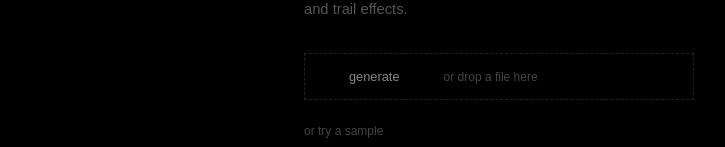
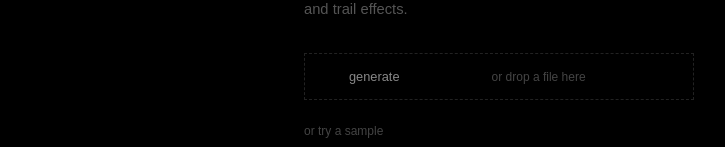
Before and after one commit to sofiabod/ascii, a React (Vite) app: page / in a window 1280 px wide. Shown: the part 322-469 px from the top of the page, without its empty margins (522-1247 px from the left). Built offline with nearby package versions, Linux system fonts and the light colour scheme; a web font is replaced by a local one.

Commit message:
switch video

```diff
--- a/src/App.css
+++ b/src/App.css
@@ -107,6 +107,7 @@
   font-family: 'Alphalyrae', sans-serif;
   font-size: 0.75rem;
   color: #444;
+  margin-left: 3rem;
 }
 
 .samples {
--- a/src/App.tsx
+++ b/src/App.tsx
@@ -3,7 +3,7 @@ import { Video2Ascii } from "./video2ascii";
 import type { AsciiRenderer } from "./video2ascii";
 import "./App.css";
 
-const DEMO_VIDEO = "/demo.mp4";
+const DEMO_VIDEO = "/samples/v3.mp4";
 const HISTORY_KEY = "ascii-history";
 const ACTIVE_KEY = "ascii-active";
 const MAX_HISTORY = 20;
```
